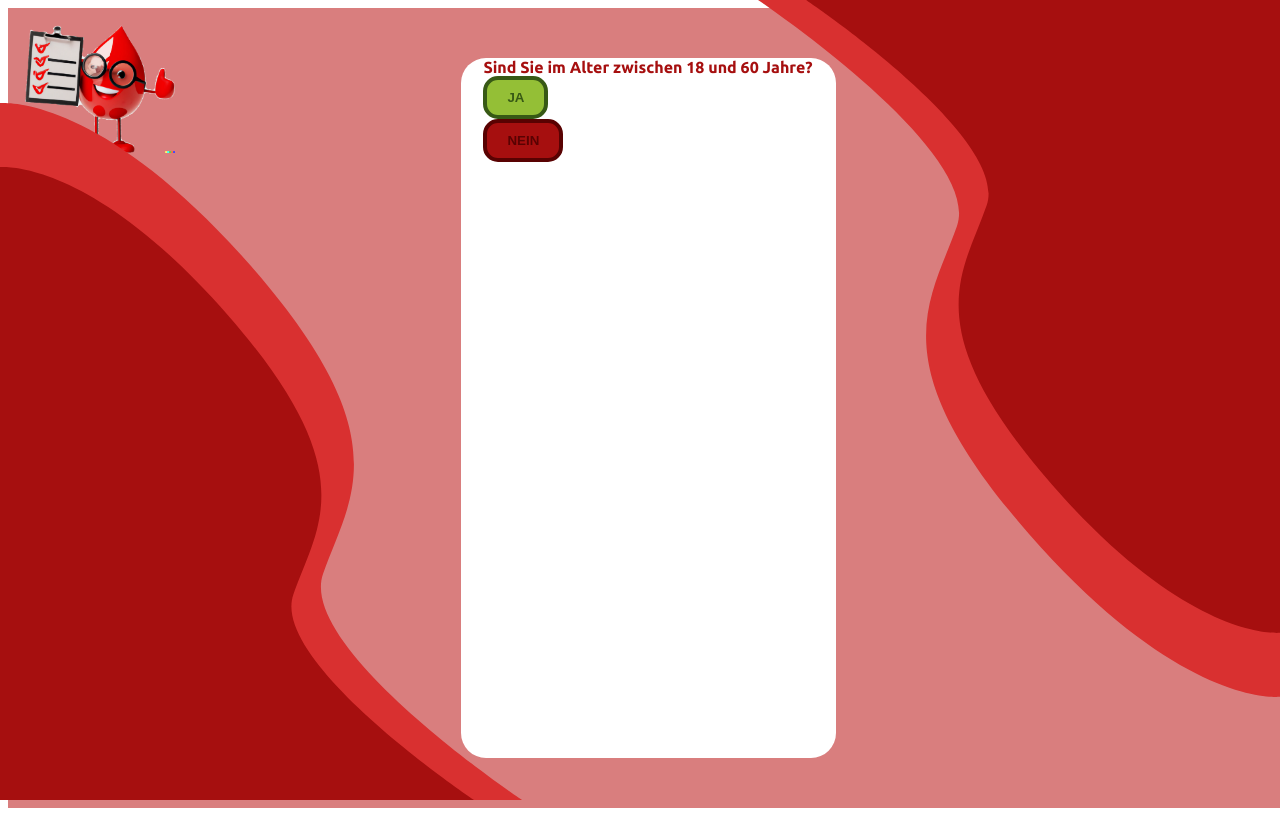
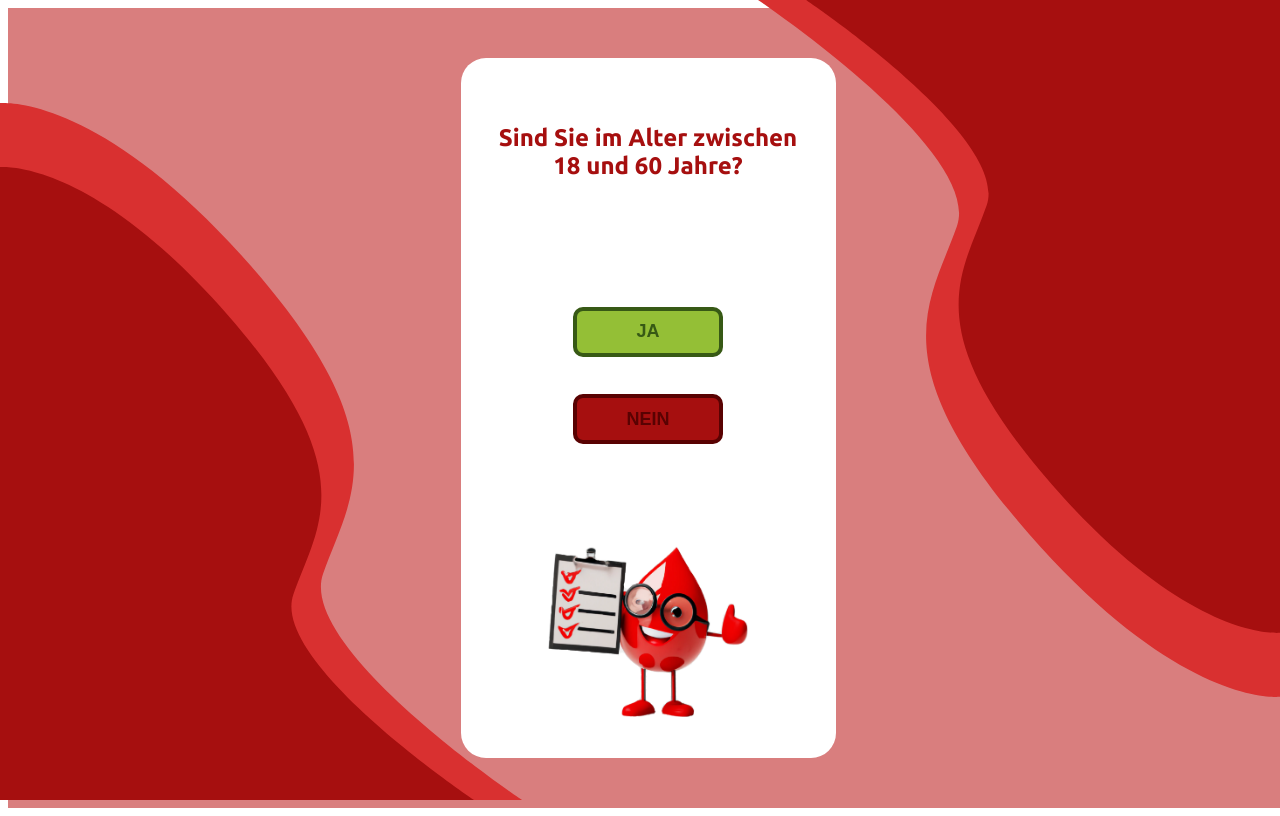
Before and after one commit to LFH35/Blutspende-Registrierung, a SvelteKit app in the folder frontend/: page /1/question in a window 1280 px wide. Built offline with nearby package versions, Linux system fonts and the light colour scheme.

Commit message:
added questions design

```diff
--- a/frontend/src/routes/+layout.svelte
+++ b/frontend/src/routes/+layout.svelte
@@ -7,7 +7,6 @@
 </svelte:head>
 
 <body>
-    <img src="../favicon.png" alt="Bluttropfen mit Checkliste in der Hand." class="favicon">
     <img src="../img/Blood-LeftBottom.svg" alt="Bloot Left Bottom" class="Blood-LeftBottom">
     <main>
         <slot />
--- a/frontend/src/routes/[id]/question/+page.svelte
+++ b/frontend/src/routes/[id]/question/+page.svelte
@@ -6,44 +6,50 @@
 	<title>Blutspende | Fragebogen</title>
 </svelte:head>
 
-<form>
+
     <div class="card">
-        <b>Sind Sie im Alter zwischen 18 und 60 Jahre?</b>
-        <div class="answer">
-            <button class="btn-ja" on:click={() => nextQuestion('1')}>JA</button> <br>
+        <h2>Sind Sie im Alter zwischen 18 und 60 Jahre?</h2>
+        <div class="btns">
+            <button class="btn-ja" on:click={() => nextQuestion('1')}>JA</button>
             <button class="btn-nein" on:click={() => nextQuestion('0')}>NEIN</button>
+        </div>
+        <img src="../favicon.png" alt="Bluttropfen mit Checkliste">
+    </div>
+
+    <div class="card">
+        <h2>Wiegen Sie über 50kg?</h2>
+         <div class="btns">
+            <button class="btn-ja" on:click={() => nextQuestion('1')}>JA</button>
+            <button class="btn-nein" on:click={() => nextQuestion('0')}>NEIN</button>
+        </div>
+        <img src="../favicon.png" alt="Bluttropfen mit Checkliste">
+    </div>
+
+    <div class="card">
+        <h2>Fühlen Sie sich gesund?</h2>
+        <div class="btns">
+            <button class="btn-ja" on:click={() => nextQuestion('1')}>JA</button>
+            <button class="btn-nein" on:click={() => nextQuestion('0')}>NEIN</button>
+        </div>
+        <img src="../favicon.png" alt="Bluttropfen mit Checkliste">
+    </div>
+
+    <div class="card">
+        <h2>Wurde Ihnen in den letzten vier Monaten Tattoos, Piercings oder Ohrringe gestochen?</h2>
+        <div class="btns">
+            <button class="btn-ja" on:click={() => nextQuestion('1')}>JA</button>
+            <button class="btn-nein" on:click={() => nextQuestion('0')}>NEIN</button>
+        </div>
+        <img src="../favicon.png" alt="Bluttropfen mit Checkliste">
+    </div>
+
+    <div class="card">
+        {@html solution}
+        <div class="btns">
+            <button class="btn-ja" id="terminBuchen" on:click={() => nextPage()}>Jetzt Termin Buchen</button>
         </div>
     </div>
 
-    <div class="card">
-        <b>Wiegen Sie über 50kg?</b>
-        <div class="answer">
-            <button class="btn-ja" on:click={() => nextQuestion('1')}>JA</button> <br>
-            <button class="btn-nein" on:click={() => nextQuestion('0')}>NEIN</button>
-        </div>
-    </div>
-
-    <div class="card">
-        <b>Fühlen Sie sich gesund?</b>
-        <div class="answer">
-            <button class="btn-ja" on:click={() => nextQuestion('1')}>JA</button> <br>
-            <button class="btn-nein" on:click={() => nextQuestion('0')}>NEIN</button>
-        </div>
-    </div>
-
-    <div class="card">
-        <b>Wurde Ihnen in den letzten vier Monaten Tattoos, Piercings oder Ohrringe gestochen?</b>
-        <div class="answer">
-            <button class="btn-ja" on:click={() => nextQuestion('1')}>JA</button> <br>
-            <button class="btn-nein" on:click={() => nextQuestion('0')}>NEIN</button>
-        </div>
-    </div>
-
-    <div class="card">
-        <b>{@html solution}</b>
-        <button class="btn-ja" id="terminBuchen" on:click={() => nextPage()}>Jetzt Termin Buchen</button> <br>
-    </div>
-</form>
 
 <!-- #TODO if ist bereits Svelte, python verknüpfung fehlt
     {#if current_user.admin}
@@ -60,7 +66,7 @@
     onMount( () => {
         questions = document.querySelectorAll('.card');
 
-        questions[index].style.display = 'block';
+        questions[index].style.display = 'flex';
     });
 
     function nextQuestion(answer) {
@@ -70,17 +76,17 @@
 
         if (solution.length == 4) {
             if(solution == "1110") {
-                solution = 'Denken Sie an Ihren gültigen Personalausweis oder einen gültigen Reisepass! Vergessen Sie nicht vor und nach der Blutspende außreichend zu trinken!';
+                solution = "<h2>Denken Sie an Ihren gültigen Personalausweis oder einen gültigen Reisepass! Vergessen Sie nicht vor und nach der Blutspende außreichend zu trinken!</h2>";
                 document.getElementById('terminBuchen').style.visibility="visible";
             } else {
-                solution = "<h2>Leider sind Sie nicht passend für eine Blutspende, weil Sie nicht die eben abgefragten Voraussetzungen nich erfüllen!</h2> <h3>Wir bedauern dies und hoffen, dass Sie spenden, sobald Sie alle Voraussetzungen erfüllen.</h3> <h3>Mit freundlichen Grüßen <br> Ihr Blutspende Team der Theodor-Litt-Schule Gießen</h3> <p>Email: </p> <a href='mailto://blutspende@tls-giessen.eu'>blutspende@tls-giessen.eu</a> <h4>Falls Sie denken, dass dies ein Fehler ist, dann überprüfen Sie nochmal, ob alle Optionen richtig ausgewählt sind.</h4> <a href='/questions'>Zu den Fragen</a>";
+                solution = "<h2>Leider sind Sie nicht passend für eine Blutspende, weil Sie nicht die eben abgefragten Voraussetzungen erfüllen!</h2> <h3>Wir bedauern dies und hoffen, dass Sie spenden, sobald Sie alle Voraussetzungen erfüllen.</h3> <h3>Mit freundlichen Grüßen <br> Ihr Blutspende Team der Theodor-Litt-Schule Gießen</h3> <p>Email: </p> <a href='mailto://blutspende@tls-giessen.eu'>blutspende@tls-giessen.eu</a> <h4>Falls Sie denken, dass dies ein Fehler ist, dann überprüfen Sie nochmal, ob alle Optionen richtig ausgewählt sind.</h4> <a href='/questions'>Zu den Fragen</a>";
             }
         }
 
         index++;
 
         if (index < questions.length) {
-            questions[index].style.display = 'block';
+            questions[index].style.display = 'flex';
         }
     }
 
--- a/frontend/src/routes/[id]/question/style.scss
+++ b/frontend/src/routes/[id]/question/style.scss
@@ -1,15 +1,28 @@
 .card {
+    height: 100%;
     display: none;
+    flex-direction: column;
+    justify-content: space-around;
+    align-items: center;
 
+    h2 {
+        margin: 25px;
+        text-align: center;
+    }
 
+    .btns {
+        height: 25%;
+        display: flex;
+        flex-direction: column;
+        justify-content: space-around;
 
         button {
             user-select: none;
             border: 4px solid var(--main-light-grey-color);
-        background-color: var(--main-light-grey-color);
-        color: var(--main-grey-color);
-        padding: 10px 20px;
-        border-radius: 15px;
+            width: 150px;
+            height: 50px;
+            font-size: large;
+            border-radius: 10px;
             font-weight: bold;
             transition: background-color 0.5s ease;
         }
@@ -25,6 +38,11 @@
             color: var(--main-dark-red-color);
             border-color: var(--main-dark-red-color);
         }
+    }
+
+    img {
+        width: 200px;
+    }
 
     #terminBuchen {
         visibility: hidden;
--- a/frontend/src/routes/layout.scss
+++ b/frontend/src/routes/layout.scss
@@ -25,13 +25,6 @@ body {
     display: flex;
     justify-content: center;
     align-items: center;
-
-    .favicon {
-        position: absolute;
-        left: 25px;
-        top: 25px;
-        width: 150px;
-    }
 
     .Blood-LeftBottom {
         position: absolute;
```
Also changed, not shown: frontend/static/favicon.png. Lines whose indentation alone changed are shown as unchanged.
